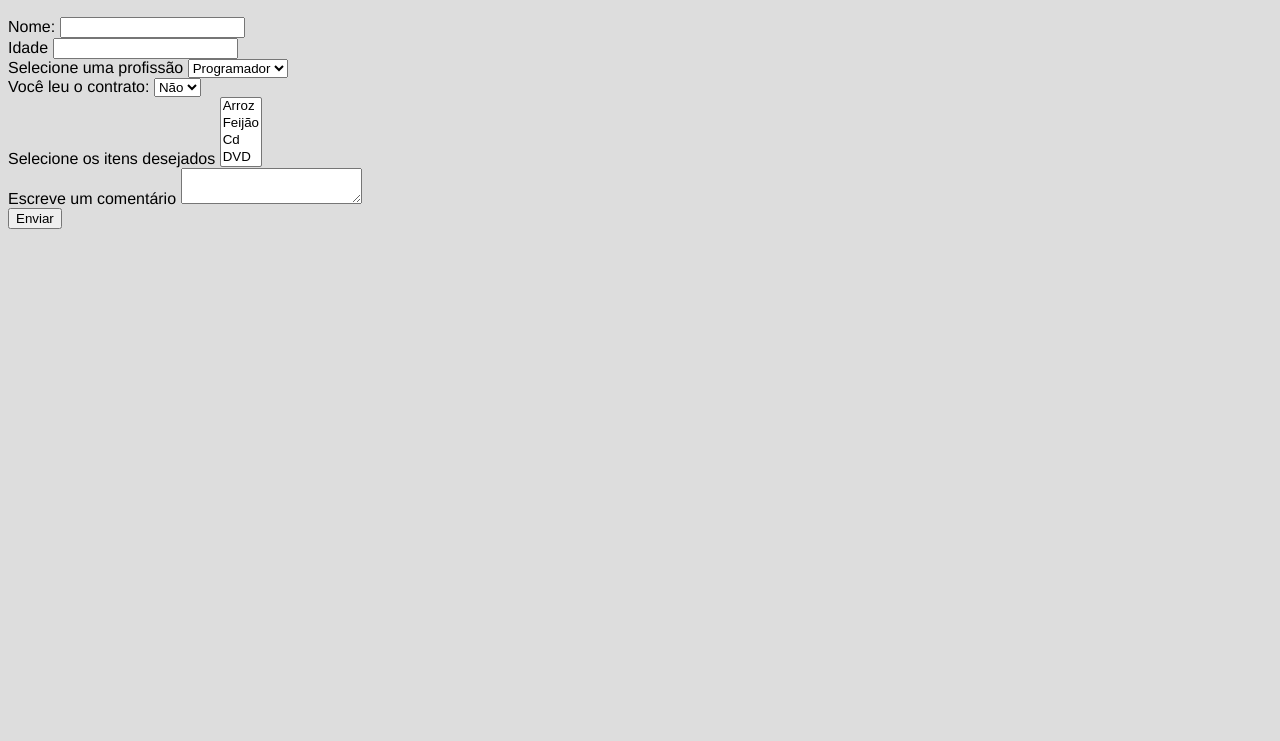
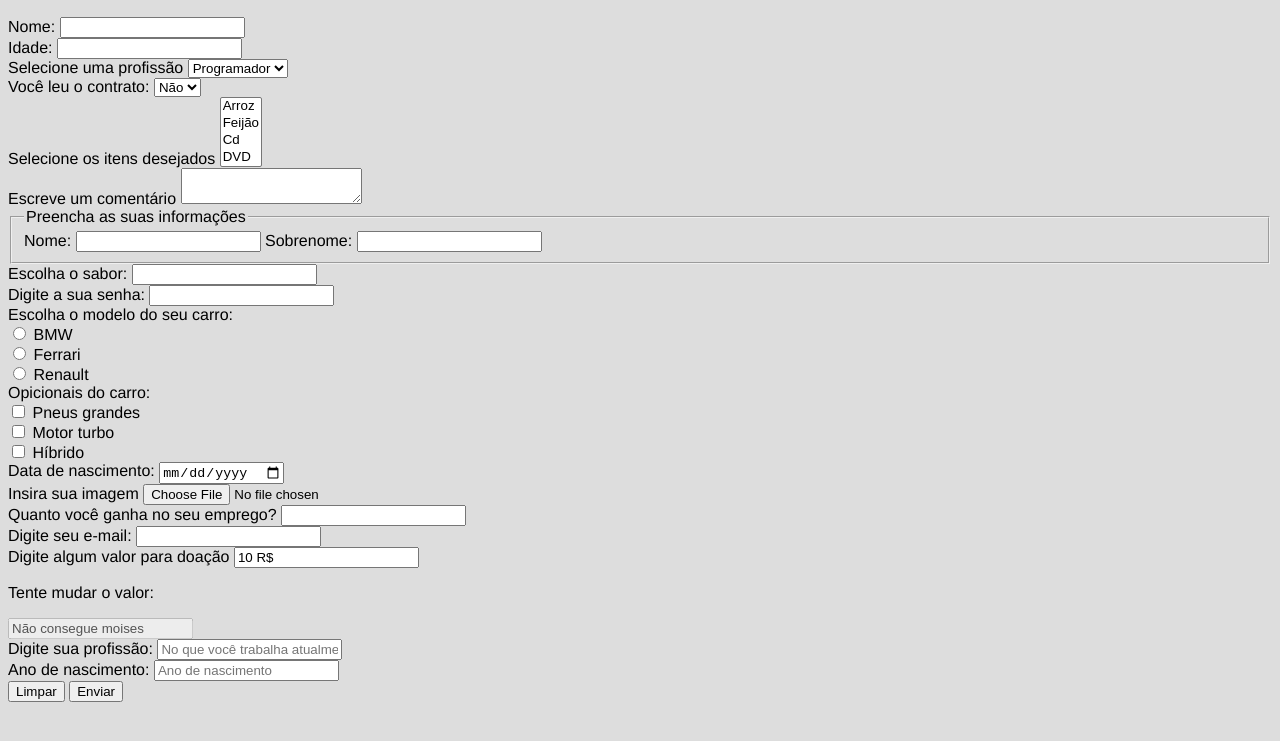
Before and after one commit to guilhermeferr45/HTML, a plain HTML site: page 03.formularios/index.html in a window 1280 px wide. Shown: the part 51-792 px from the top of the page. Drawn offline with Linux system fonts and the light colour scheme; files that its build step writes are made by us from their sources.

Commit message:
formulários

```diff
--- a/03.formularios/index.html
+++ b/03.formularios/index.html
@@ -16,10 +16,11 @@
         <input type="text"> <!--Cria o retângulo para receber informações e se comunicar com o servidor. Recebe dados de texto-->
     </div>
 
-    <!-- 04 Atritubuto label -->
+    <!-- 04 Atribuindo label -->
     <div>
-        <label for="age">Idade</label>
+        <label for="age">Idade:</label>
         <input type="text" name="age">
+        <!-- esse for na label e depois o name, são iguais porque eu estou juntando as informações para usar depois em backend, no qual quando eu for chamar informações a age, como elas estão atribuidas entre si, não tem como errar e pegar de outro lugar porque estão lincadas -->
     </div>
 
     <!-- 06 Criar uma caixa de seleção -->
@@ -58,6 +59,127 @@
         <textarea name="comment"></textarea>
     </div>
 
+    <!-- 10 -->
+    <div>
+        <fieldset>
+            <legend>Preencha as suas informações</legend>
+            <label for="firstname">Nome:</label>
+            <input type="text" name="firstname">
+            <label for="lastname">Sobrenome:</label>
+            <input type="text" name="lastname">
+        </fieldset>
+    </div>
+
+    <!-- 11 -->
+    <div>
+        <label for="flavors">Escolha o sabor:</label>
+        <input type="text" list="flavors" name="flavors">
+        <datalist id="flavors">
+            <option value="Cereja"></option>
+            <option value="Morango"></option>
+            <option value="Abacate"></option>
+            <option value="Chocolate"></option>
+            <!-- Também da a opção de criar e guardar a informação. Aqui não tem limão, mas se digitar limão, vai salvar na lista -->
+        </datalist>
+    </div>
+
+    <!-- 12 Ocultar senha -->
+    <div>
+        <label for="password">Digite a sua senha:</label>
+        <input type="password" name="password">
+    </div>
+
+    <!-- 14 Multipla escolha que só aceita uma escolha -->
+    <div>
+        <label for="car_model">Escolha o modelo do seu carro:</label>
+        <div class="radio">
+            <input type="radio" value="bmw" name="car_model">
+            <label for="bmw">BMW</label>
+        </div>
+        <div class="radio">
+            <input type="radio" value="Ferrari" name="car_model">
+            <label for="Ferrari">Ferrari</label>
+        </div>
+        <div class="radio">
+            <input type="radio" value="Renault" name="car_model">
+            <label for="Renault">Renault</label>
+        </div>
+    </div>
+
+    <!-- 15 Selecionar vários itens -->
+    <!-- A função checkbox permite selecionar vários itens. name="opitionals[] é para saber que é de multiplca escolha" -->
+    <div>
+        <label for="opitionals">Opicionais do carro:</label>
+        <div class="radio">
+            <input type="checkbox" name="opitionals[]" value="big_tires">
+            <label for="big_tires">Pneus grandes</label>
+        </div>
+        <div class="radio">
+            <input type="checkbox" name="opitionals[]" value="turbo_engine">
+            <label for="turbo_engine">Motor turbo</label>
+        </div>
+        <div class="radio">
+            <input type="checkbox" name="opitionals[]" value="hybrid">
+            <label for="hybrid">Híbrido</label>
+        </div>
+    </div>
+
+    <!-- 16 Datas -->
+    <div>
+        <label for="birthday">Data de nascimento:</label>
+        <input type="date" name="birthday">
+    </div>
+
+    <!-- 17 Inserir arquivos -->
+    <!-- Permite você inserir arquivos -->
+    <div>
+    <label for="image">Insira sua imagem</label>
+    <input type="file" name="image">
+    </div>
+
+    <!-- 18 Cria uma campo que posso digitar ou apertar na setinha para aumentar e diminuir o valor-->
+
+    <div>
+        <label for="salary">Quanto você ganha no seu emprego?</label>
+        <input type="number" name="salary">
+    </div>
+
+    <!-- 19 Salva uma listinha de e-mail, quando você clica aparece uma caixinha de e-mail já inseridos -->
+    <div>
+        <label for="email">Digite seu e-mail:</label>
+        <input type="email" name="email">
+    </div>
+
+    <!-- 20 Já deixa configurado um valor quando abre a página, isso se aplica quando a opção receber informações da empresa por exemplo, ja vem flegada -->
+    <div>
+        <label for="value">Digite algum valor para  doação</label>
+        <input type="text" value="10 R$" name="value">
+    </div>
+
+    <!-- 21  Não permite colocar/alterar valor -->
+    <div>
+        <p>Tente mudar o valor:</p>
+        <input type="text" value="Não consegue moises" disabled>
+    </div>
+
+    <!-- 22 Deixa um texto meio apagado no fundo, meio que pra dar mais informações ao usuário e permite alterar o campo e adicionar informações -->
+    <div>
+        <label for="currentjob">Digite sua profissão:</label>
+        <input type="text" name="currentjob" placeholder="No que você trabalha atualmente">
+    </div>
+
+    <!-- 23 Quando o usuário tenta enviar o formulário sem preecnher alguma informção, aparece uma mensagem que falta preencher algum campo -->
+    <div>
+        <label for="birthday">Ano de nascimento:</label>
+        <input type="text" placeholder="Ano de nascimento" required>
+    </div>
+
+
+
+
+
+    <!-- 13 Rasetar -->
+    <input type="reset" value="Limpar"> <!-- Adiciona um botão "Limpas" e clicando nele limpa todas as informações -->
 
 
     <!-- 05 Envio -->
```
